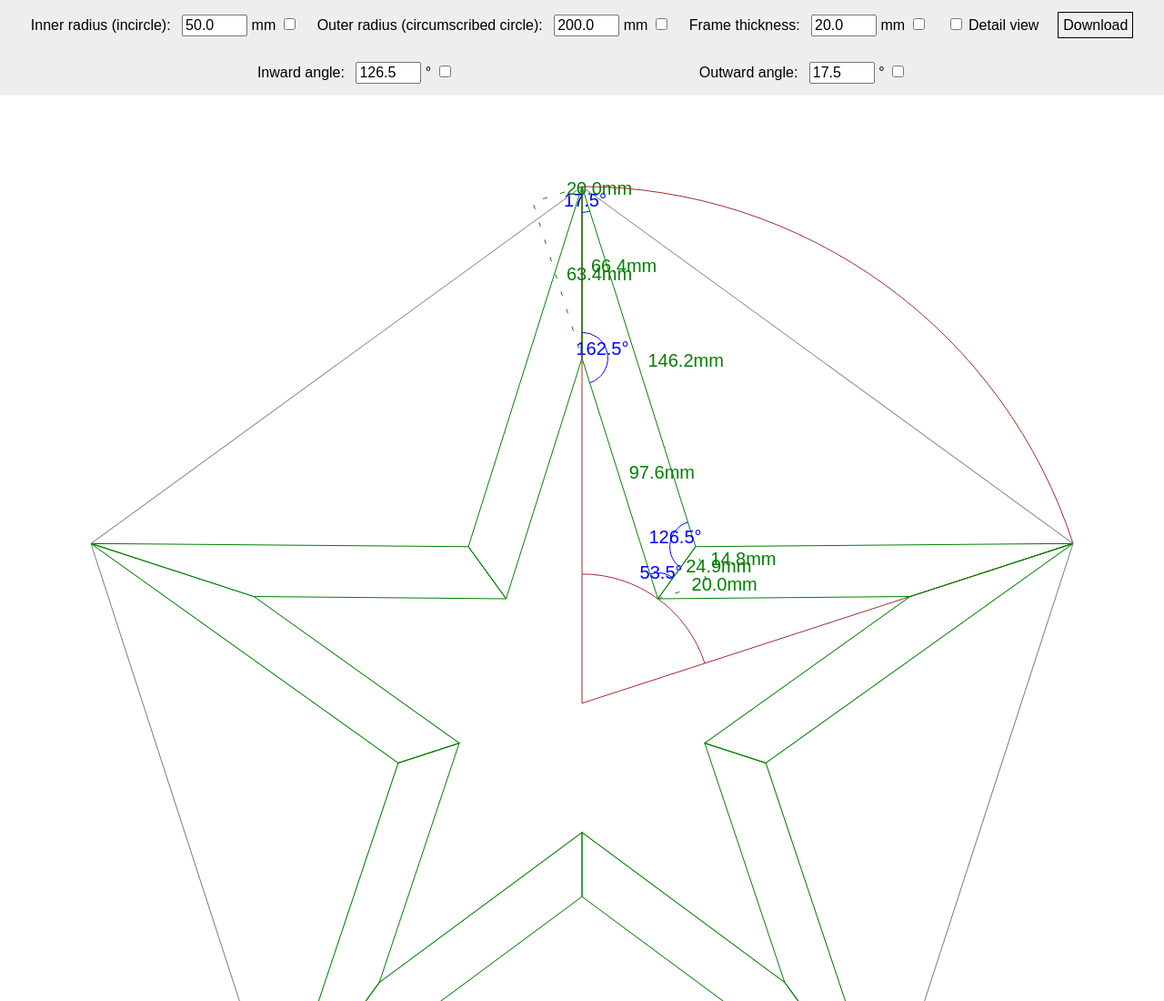
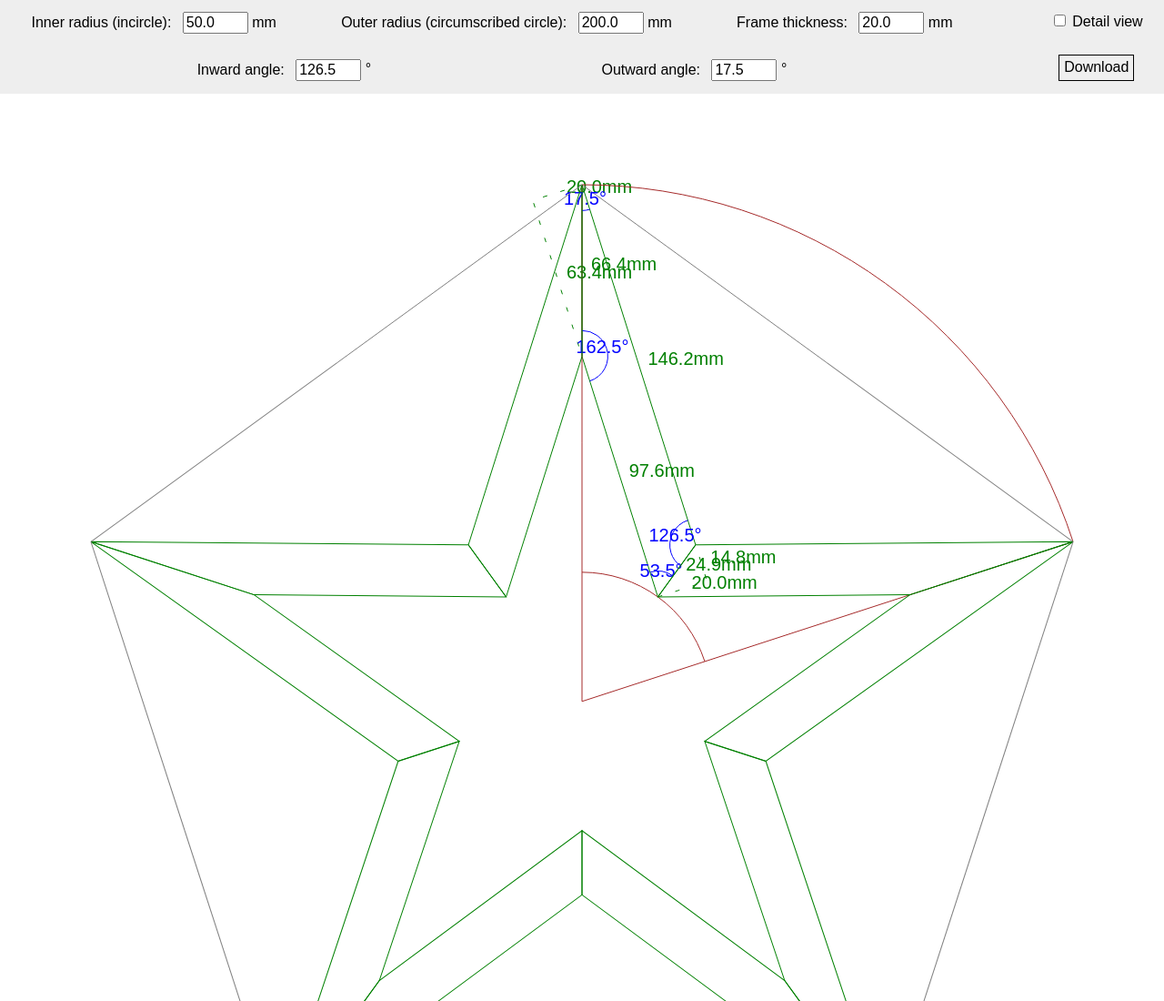
Before and after one commit to mpflanzer/Star-Frame-Visualizer, a plain HTML site: page index.html in a window 1280 px wide. Shown: the top 1100 px of the page at 91% size. Drawn offline with Linux system fonts and the light colour scheme.

Commit message:
Nice style for lockable checkboxes

```diff
--- a/index.html
+++ b/index.html
@@ -6,6 +6,8 @@
     <meta name="keywords" content="star,frame,wood,christmas,pentagon">
     <meta name="author" content="Moritz Pflanzer">
     <meta name="viewport" content="width=device-width, initial-scale=1.0">
+
+    <link href="https://fonts.googleapis.com/icon?family=Material+Icons" rel="stylesheet">
 
     <title>Star Frame Visualizer</title>
     <style type="text/css">
@@ -21,13 +23,27 @@
         left: 0;
         right: 0;
         background: #eee;
+        display: flex;
       }
 
-      #control .flex-row {
-        padding: 1vw;
+      #control [class^="panel-"] {
         display: flex;
+        flex-wrap: wrap;
         justify-content: space-evenly;
         align-items: baseline;
+        padding: 0 1vw;
+      }
+
+      #control [class^="panel-"] > * {
+        margin: 1vw 0;
+      }
+
+      #control .panel-left {
+        flex: 90%;
+      }
+
+      #control .panel-right {
+        flex: 10%;
       }
 
       input {
@@ -38,13 +54,32 @@
         width: 4em;
       }
 
-      input[readonly] {
-        color: #666;
-        background-color: #ccc;
+      label.left {
+        margin-right: 0.5em;
       }
 
-      label.left {
-        margin-right: 0.5em;
+      input.lockable {
+        opacity: 0;
+      }
+
+      label.lockable {
+        border: 1px solid transparent;
+        position: relative;
+        left: -1em;
+        top: -0.05em;
+        vertical-align: middle;
+      }
+
+      input.lockable + label.lockable:before {
+        content: "\0e898";
+      }
+
+      input:checked.lockable + label.lockable:before {
+        content: "\0e897";
+      }
+
+      input.lockable:focus + label.lockable {
+        border: 1px solid gray;
       }
 
       canvas {
@@ -136,20 +171,9 @@
           ctx.fillText(Math.rad2deg(a).toFixed(1) + "\u00B0", c.x + tp.x, - c.y - tp.y);
         }
 
-        //let cp = c - ri;
-        //let gammap = Math.atan(cp / a);
-        //let gammapp = gamma - gammap;
-        //let delta = Math.PI - (Math.PI / 2 - gammap);
-        //let l1 = a / Math.cos(gammap);
-        //let l1p = t / Math.tan(Math.PI - delta);
-        //let l2p = Math.tan(Math.PI / 2 - gammapp) * t;
-        //let l2 = Math.sqrt(Math.pow(t, 2) + Math.pow(l2p, 2));
-        //let l3 = (ro - l2) * l1 / ro;
-        //let l4 = Math.sqrt(Math.pow(t, 2) + Math.pow(l1p, 2));
-
-              let a = star.ro * Math.sin(star.alpha);
-              let c = star.ro * Math.cos(star.alpha);
-              let gamma = Math.PI / 2 - star.alpha
+        let a = star.ro * Math.sin(star.alpha);
+        let c = star.ro * Math.cos(star.alpha);
+        let gamma = Math.PI / 2 - star.alpha
 
         let drawFullStar = !document.getElementById("detail").checked;
 
@@ -468,10 +492,6 @@
         if(id == "delta" || id == "gammapp") {
           document.getElementById("lock_delta").checked = state
           document.getElementById("lock_gammapp").checked = state
-          //document.getElementById("delta").readOnly = state
-          //document.getElementById("gammapp").readOnly = state
-        } else {
-          //document.getElementById(id).readOnly = state
         }
       }
 
@@ -501,44 +521,49 @@
   <body>
     <div>
       <div id="control">
-        <div class="flex-row">
+        <div class="panel-left">
           <div>
             <label class="left" for="ri">Inner radius (incircle):</label>
             <input type="number" step="1" value="50" id="ri" onchange="refresh(this)" />
             <span>mm</span>
-            <input type="checkbox" id="lock_ri" onchange="lock(this)" />
+            <input class="lockable" type="checkbox" id="lock_ri" onchange="lock(this)" />
+            <label class="material-icons lockable" for="lock_ri"></label>
           </div>
           <div>
             <label class="left" for="ro">Outer radius (circumscribed circle):</label>
             <input type="number" step="1" value="200" id="ro" onchange="refresh(this)" />
             <span>mm</span>
-            <input type="checkbox" id="lock_ro" onchange="lock(this)" />
+            <input class="lockable" type="checkbox" id="lock_ro" onchange="lock(this)" />
+            <label class="material-icons lockable" for="lock_ro"></label>
           </div>
           <div>
             <label class="left" for="t">Frame thickness:</label>
             <input type="number" step="1" value="20" id="t" onchange="refresh(this)" />
             <span>mm</span>
-            <input type="checkbox" id="lock_t" onchange="lock(this)" />
+            <input class="lockable" type="checkbox" id="lock_t" onchange="lock(this)" />
+            <label class="material-icons lockable" for="lock_t"></label>
           </div>
+          <div>
+            <label class="left" for="delta">Inward angle:</label>
+            <input type="number" step="0.1" id="delta" onchange="refresh(this)" />
+            <span>&deg;</span>
+            <input class="lockable" type="checkbox" id="lock_delta" onchange="lock(this)" />
+            <label class="material-icons lockable" for="lock_delta"></label>
+          </div>
+          <div>
+            <label class="left" for="gammapp">Outward angle:</label>
+            <input type="number" step="0.1" id="gammapp" onchange="refresh(this)" />
+            <span>&deg;</span>
+            <input class="lockable" type="checkbox" id="lock_gammapp" onchange="lock(this)" />
+            <label class="material-icons lockable" for="lock_gammapp"></label>
+          </div>
+        </div>
+        <div class="panel-right">
           <div>
             <input type="checkbox" id="detail" onchange="refresh(this)" />
             <label for="detail">Detail view</label>
           </div>
           <button type="button" onclick="preparePrint()">Download</button>
-        </div>
-        <div class="flex-row">
-          <div>
-            <label class="left" for="delta">Inward angle:</label>
-            <input type="number" step="0.1" id="delta" onchange="refresh(this)" />
-            <span>&deg;</span>
-            <input type="checkbox" id="lock_delta" onchange="lock(this)" />
-          </div>
-          <div>
-            <label class="left" for="gammapp">Outward angle:</label>
-            <input type="number" step="0.1" id="gammapp" onchange="refresh(this)" />
-            <span>&deg;</span>
-            <input type="checkbox" id="lock_gammapp" onchange="lock(this)" />
-          </div>
         </div>
       </div>
 
```
